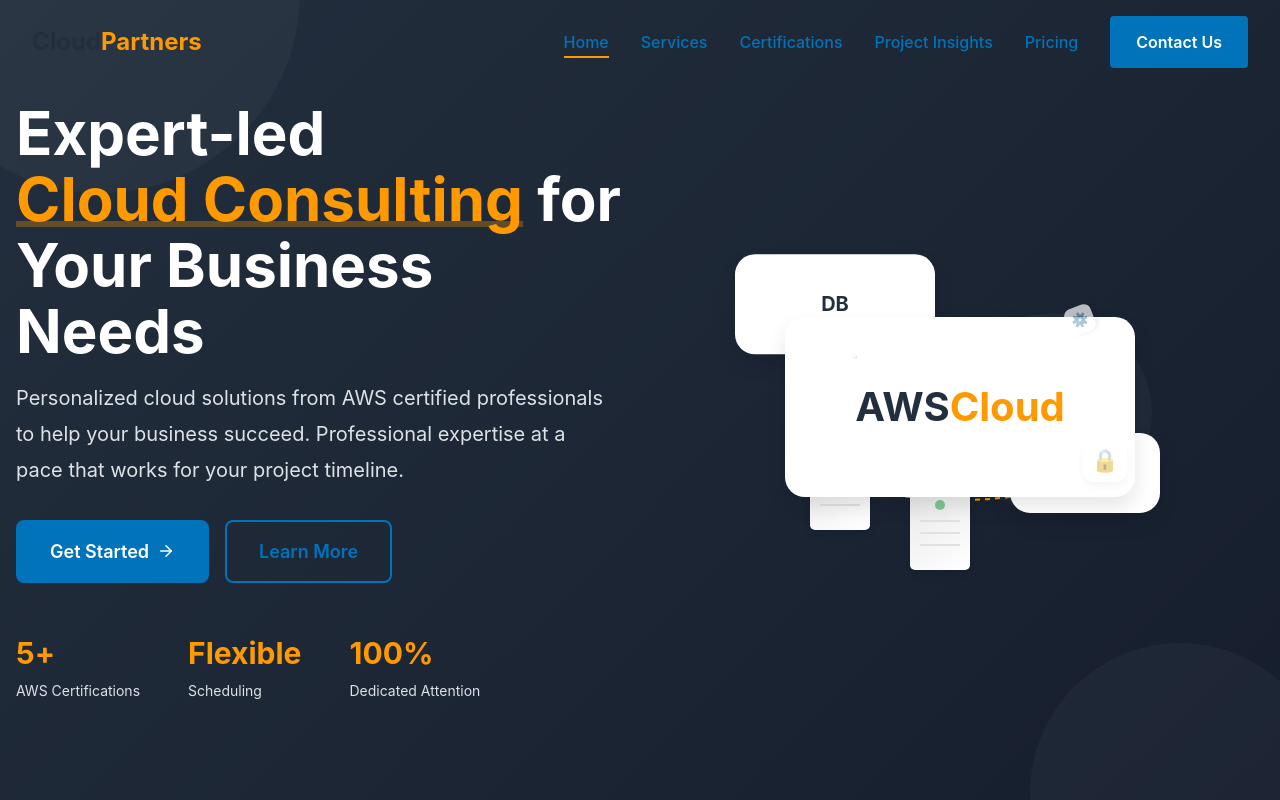
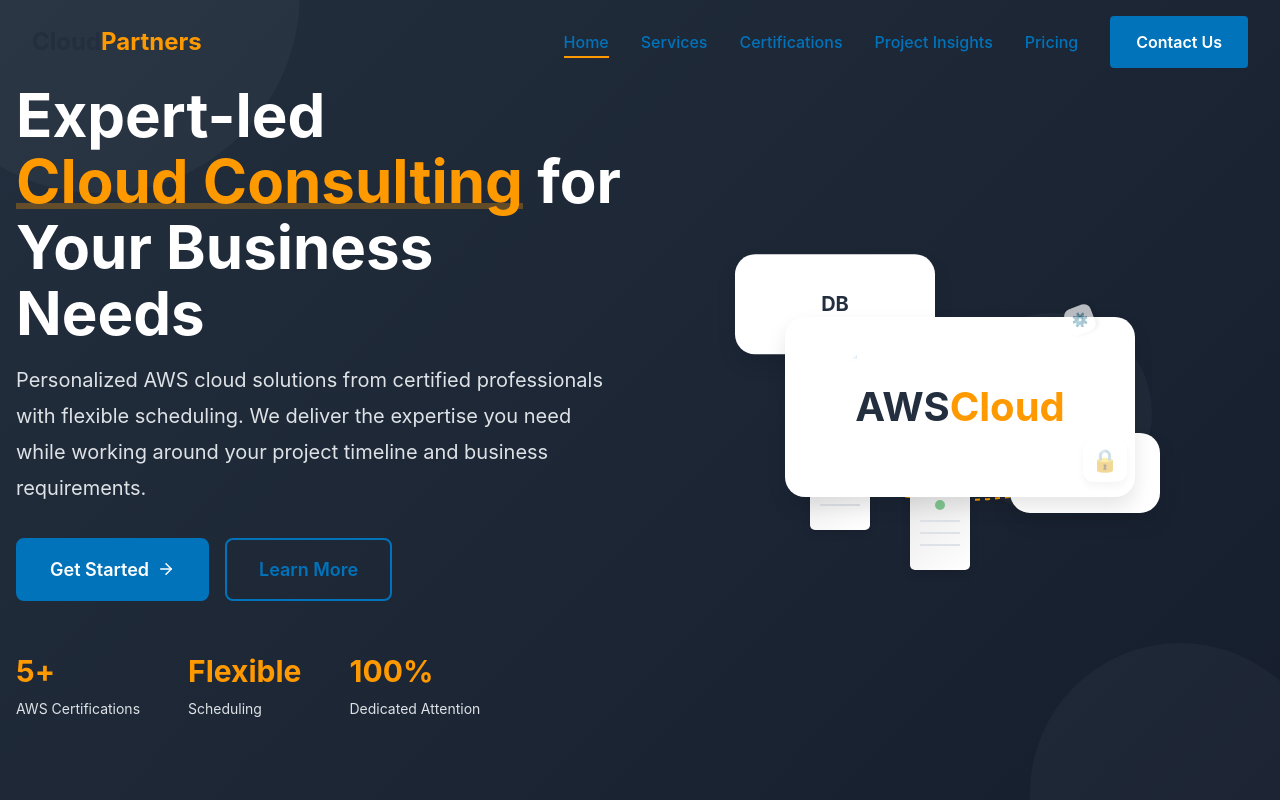
Before and after one commit to Tetianamost/cloud-consulting-business, a React (Create React App) app: page / in a window 1280 px wide. Shown: the top 800 px of the page. Built offline with nearby package versions, Linux system fonts and the light colour scheme.

Commit message:
Update subheading

```diff
--- a/src/components/sections/Hero/Hero.tsx
+++ b/src/components/sections/Hero/Hero.tsx
@@ -242,8 +242,8 @@
             Expert-led <span>Cloud Consulting</span> for Your Business Needs
           </Heading>
           <Subheading>
-            Personalized cloud solutions from AWS certified professionals to help your business succeed.
-            Professional expertise at a pace that works for your project timeline.
+            Personalized AWS cloud solutions from certified professionals with flexible scheduling.
+            We deliver the expertise you need while working around your project timeline and business requirements.
           </Subheading>
 
           <CTAButtons>
```
